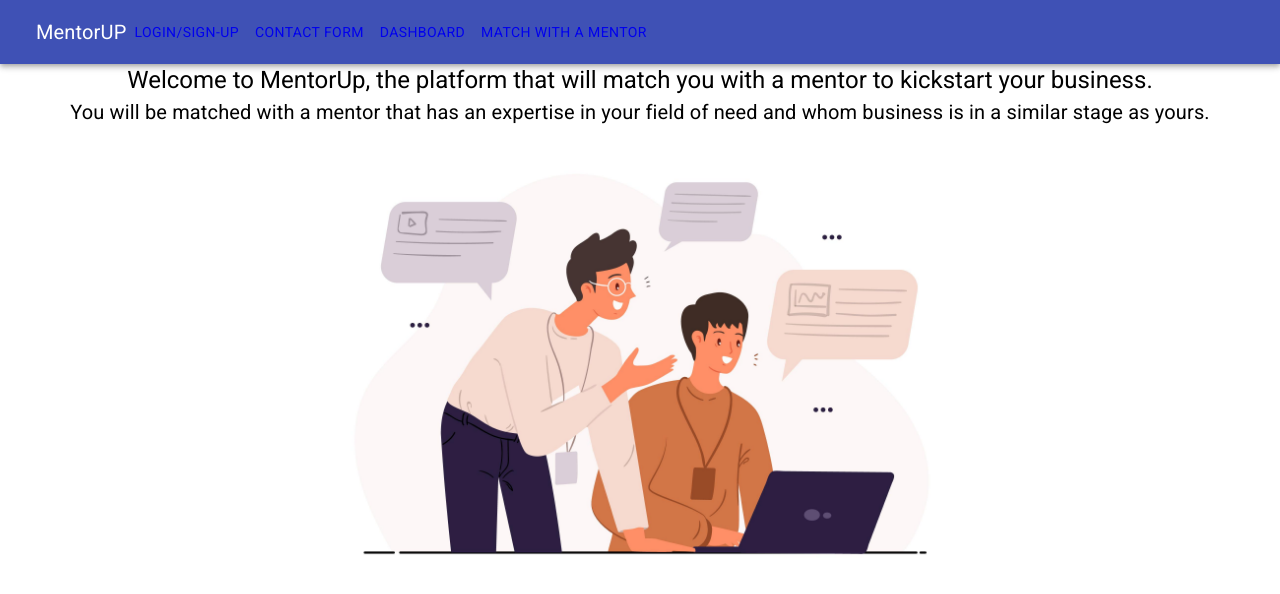
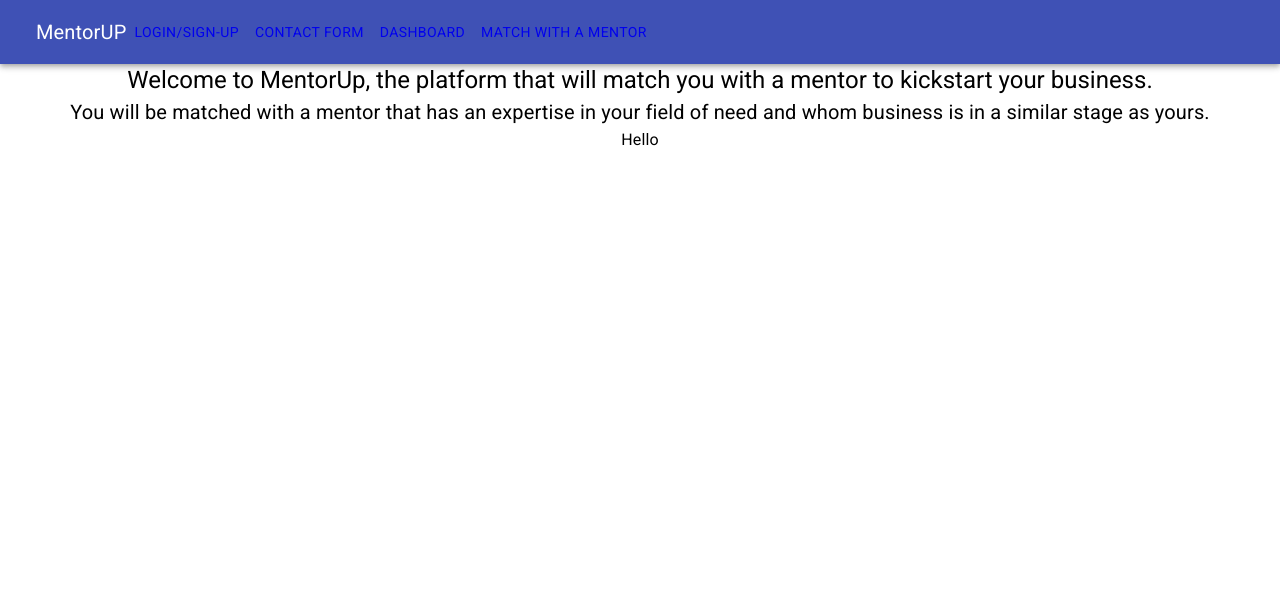
Before and after one commit to SchoolOfCode/w20_MentorUp, a React (Create React App) app in the folder mentorup/: page / in a window 1280 px wide. Shown: the top 594 px of the page. Built offline with nearby package versions, Linux system fonts and the light colour scheme; what reactfire would draw is missing.

Commit message:
trying some stuff

```diff
--- a/mentorup/src/App.js
+++ b/mentorup/src/App.js
@@ -1,6 +1,6 @@
 import React from "react";
 import { BrowserRouter as Router, Route, Switch } from "react-router-dom";
-import { Button, Grid } from "@material-ui/core";
+import { Button, Grid, Typography } from "@material-ui/core";
 import Header from "./components/Header/Header";
 import Homepage from "./components/Homepage/Homepage";
 import Landing from "./components/Landing/Landing";
@@ -34,7 +34,7 @@ function App() {
           alignItems="center"
           width="100%"
         >
-          <img src={heroimage} alt="bottom illustration" width="50%"></img>
+          <Typography vairant="h2">Hello</Typography>
         </Grid>
       </div>
     </Router>
```
